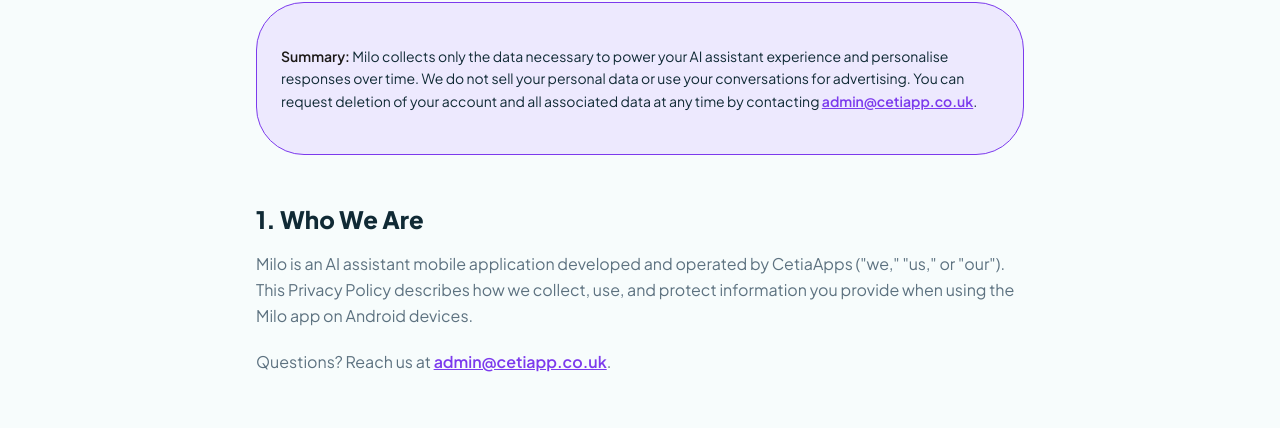
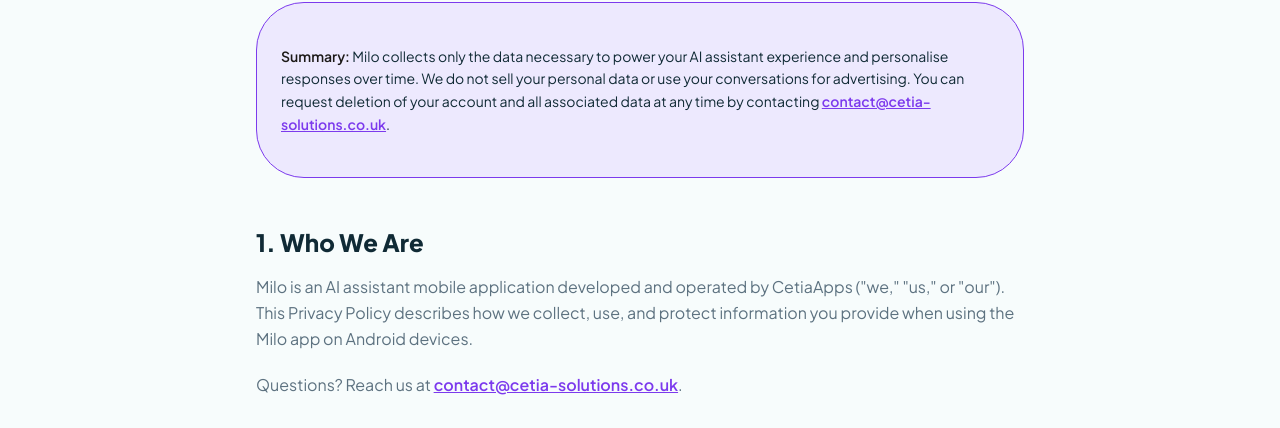
Before and after one commit to CetiaApps/website, a Next.js app: page /milo-privacy-policy in a window 1280 px wide. Shown: the part 304-732 px from the top of the page. Built offline with nearby package versions, Linux system fonts and the light colour scheme; no server answers.

Commit message:
Update SmartCart showcase and contact logging

```diff
--- a/src/app/contact/components/ContactForm.tsx
+++ b/src/app/contact/components/ContactForm.tsx
@@ -27,18 +27,34 @@
   });
   const [submitted, setSubmitted] = useState(false);
   const [loading, setLoading] = useState(false);
+  const [error, setError] = useState('');
 
   const handleChange = (event: React.ChangeEvent<HTMLInputElement | HTMLTextAreaElement | HTMLSelectElement>) => {
     setForm((current) => ({ ...current, [event.target.name]: event.target.value }));
   };
 
-  const handleSubmit = (event: React.FormEvent) => {
+  const handleSubmit = async (event: React.FormEvent) => {
     event.preventDefault();
     setLoading(true);
-    setTimeout(() => {
+    setError('');
+
+    try {
+      const response = await fetch('/api/contact', {
+        method: 'POST',
+        headers: { 'Content-Type': 'application/json' },
+        body: JSON.stringify(form),
+      });
+
+      if (!response.ok) {
+        throw new Error('Contact submission failed.');
+      }
+
+      setSubmitted(true);
+    } catch {
+      setError('Sorry, we could not send your message. Please email contact@cetia-solutions.co.uk.');
+    } finally {
       setLoading(false);
-      setSubmitted(true);
-    }, 900);
+    }
   };
 
   if (submitted) {
@@ -99,6 +115,11 @@
           <button type="submit" disabled={loading} className="mt-7 inline-flex min-h-[48px] items-center justify-center rounded-full bg-primary px-7 text-sm font-extrabold text-primary-foreground transition-colors hover:bg-teal-800 disabled:opacity-60">
             {loading ? 'Sending...' : 'Send project brief'}
           </button>
+          {error ? (
+            <p className="mt-4 rounded-xl border border-red-200 bg-red-50 px-4 py-3 text-sm font-semibold text-red-700">
+              {error}
+            </p>
+          ) : null}
         </form>
 
         <aside className="space-y-5">
@@ -124,9 +145,9 @@
           <div className="rounded-[2rem] border border-border bg-background p-6 shadow-sm md:p-8">
             <h2 className="mb-5 text-2xl font-extrabold text-foreground">Contact details</h2>
             <div className="space-y-4 text-sm font-semibold text-muted-foreground">
-              <a href="mailto:admin@cetiaapp.co.uk" className="flex items-center gap-3 transition-colors hover:text-primary">
+              <a href="mailto:contact@cetia-solutions.co.uk" className="flex items-center gap-3 transition-colors hover:text-primary">
                 <Mail size={20} className="text-primary" />
-                admin@cetiaapp.co.uk
+                contact@cetia-solutions.co.uk
               </a>
               <p className="flex items-center gap-3">
                 <MapPin size={20} className="text-primary" />
--- a/src/app/milo-privacy-policy/components/MiloPrivacyContent.tsx
+++ b/src/app/milo-privacy-policy/components/MiloPrivacyContent.tsx
@@ -23,7 +23,7 @@
         <div className="prose prose-stone max-w-none">
           <div className="rounded-2xl p-6 mb-10 border" style={{ backgroundColor: '#EDE9FE', borderColor: '#7C3AED' }}>
             <p className="text-sm text-foreground leading-relaxed">
-              <strong>Summary:</strong> Milo collects only the data necessary to power your AI assistant experience and personalise responses over time. We do not sell your personal data or use your conversations for advertising. You can request deletion of your account and all associated data at any time by contacting <a href="mailto:admin@cetiapp.co.uk" className="font-semibold" style={{ color: '#7C3AED' }}>admin@cetiapp.co.uk</a>.
+              <strong>Summary:</strong> Milo collects only the data necessary to power your AI assistant experience and personalise responses over time. We do not sell your personal data or use your conversations for advertising. You can request deletion of your account and all associated data at any time by contacting <a href="mailto:contact@cetia-solutions.co.uk" className="font-semibold" style={{ color: '#7C3AED' }}>contact@cetia-solutions.co.uk</a>.
             </p>
           </div>
 
@@ -33,7 +33,7 @@
               Milo is an AI assistant mobile application developed and operated by CetiaApps (&quot;we,&quot; &quot;us,&quot; or &quot;our&quot;). This Privacy Policy describes how we collect, use, and protect information you provide when using the Milo app on Android devices.
             </p>
             <p className="text-muted-foreground leading-relaxed mt-4">
-              Questions? Reach us at <a href="mailto:admin@cetiapp.co.uk" className="font-semibold" style={{ color: '#7C3AED' }}>admin@cetiapp.co.uk</a>.
+              Questions? Reach us at <a href="mailto:contact@cetia-solutions.co.uk" className="font-semibold" style={{ color: '#7C3AED' }}>contact@cetia-solutions.co.uk</a>.
             </p>
           </section>
 
@@ -144,14 +144,14 @@
               <li><strong>Data portability:</strong> Receive your conversation history in a portable format (JSON/PDF).</li>
             </ul>
             <p className="text-muted-foreground leading-relaxed mt-4">
-              Contact us at <a href="mailto:admin@cetiapp.co.uk" className="font-semibold" style={{ color: '#7C3AED' }}>admin@cetiapp.co.uk</a> to exercise any of these rights. We will respond within 30 days.
+              Contact us at <a href="mailto:contact@cetia-solutions.co.uk" className="font-semibold" style={{ color: '#7C3AED' }}>contact@cetia-solutions.co.uk</a> to exercise any of these rights. We will respond within 30 days.
             </p>
           </section>
 
           <section className="mb-10">
             <h2 className="text-2xl font-extrabold text-foreground mb-4">10. Children&apos;s Privacy</h2>
             <p className="text-muted-foreground leading-relaxed">
-              Milo is not directed to children under 13. We do not knowingly collect data from children. If you believe a child has created an account, please contact us at <a href="mailto:admin@cetiapp.co.uk" className="font-semibold" style={{ color: '#7C3AED' }}>admin@cetiapp.co.uk</a> and we will delete the account immediately.
+              Milo is not directed to children under 13. We do not knowingly collect data from children. If you believe a child has created an account, please contact us at <a href="mailto:contact@cetia-solutions.co.uk" className="font-semibold" style={{ color: '#7C3AED' }}>contact@cetia-solutions.co.uk</a> and we will delete the account immediately.
             </p>
           </section>
 
@@ -209,7 +209,7 @@
               </div>
               <div className="flex items-center gap-3">
                 <span className="font-bold text-foreground text-sm w-24">Email:</span>
-                <a href="mailto:admin@cetiapp.co.uk" className="font-semibold text-sm hover:underline" style={{ color: '#7C3AED' }}>admin@cetiapp.co.uk</a>
+                <a href="mailto:contact@cetia-solutions.co.uk" className="font-semibold text-sm hover:underline" style={{ color: '#7C3AED' }}>contact@cetia-solutions.co.uk</a>
               </div>
               <div className="flex items-center gap-3">
                 <span className="font-bold text-foreground text-sm w-24">Response:</span>
--- a/src/app/smart-recipe-privacy-policy/components/PrivacyContent.tsx
+++ b/src/app/smart-recipe-privacy-policy/components/PrivacyContent.tsx
@@ -25,7 +25,7 @@
             <p className="text-sm text-foreground leading-relaxed">
               <strong>Summary:</strong> SmartRecipe collects only the data necessary to deliver personalized recipe recommendations. We do not sell your personal data to third parties. You can request deletion of your data at any time via our{' '}
               <Link href="/smartrecipe-data-deletion" className="text-primary font-semibold hover:underline">data deletion request form</Link>{' '}
-              or by contacting us at <a href="mailto:admin@cetiapp.co.uk" className="text-primary font-semibold">admin@cetiapp.co.uk</a>.
+              or by contacting us at <a href="mailto:contact@cetia-solutions.co.uk" className="text-primary font-semibold">contact@cetia-solutions.co.uk</a>.
             </p>
           </div>
 
@@ -35,7 +35,7 @@
               SmartRecipe is a mobile application developed and operated by CetiaApps (&quot;we,&quot; &quot;us,&quot; or &quot;our&quot;). This Privacy Policy explains how we collect, use, disclose, and safeguard your information when you use the SmartRecipe mobile application available on Android.
             </p>
             <p className="text-muted-foreground leading-relaxed mt-4">
-              If you have questions about this policy, please contact us at <a href="mailto:admin@cetiapp.co.uk" className="text-primary font-semibold">admin@cetiapp.co.uk</a>.
+              If you have questions about this policy, please contact us at <a href="mailto:contact@cetia-solutions.co.uk" className="text-primary font-semibold">contact@cetia-solutions.co.uk</a>.
             </p>
           </section>
 
@@ -128,14 +128,14 @@
               <li><strong>Opt-out of notifications:</strong> Disable push notifications at any time in your device settings or app preferences.</li>
             </ul>
             <p className="text-muted-foreground leading-relaxed mt-4">
-              To exercise any of these rights, email us at <a href="mailto:admin@cetiapp.co.uk" className="text-primary font-semibold">admin@cetiapp.co.uk</a>. We will respond within 30 days.
+              To exercise any of these rights, email us at <a href="mailto:contact@cetia-solutions.co.uk" className="text-primary font-semibold">contact@cetia-solutions.co.uk</a>. We will respond within 30 days.
             </p>
           </section>
 
           <section className="mb-10">
             <h2 className="text-2xl font-extrabold text-foreground mb-4">8. Children&apos;s Privacy</h2>
             <p className="text-muted-foreground leading-relaxed">
-              SmartRecipe is not directed to children under the age of 13 (or 16 in the European Economic Area). We do not knowingly collect personal information from children. If you believe we have inadvertently collected information from a child, please contact us immediately at <a href="mailto:admin@cetiapp.co.uk" className="text-primary font-semibold">admin@cetiapp.co.uk</a> and we will delete such information promptly.
+              SmartRecipe is not directed to children under the age of 13 (or 16 in the European Economic Area). We do not knowingly collect personal information from children. If you believe we have inadvertently collected information from a child, please contact us immediately at <a href="mailto:contact@cetia-solutions.co.uk" className="text-primary font-semibold">contact@cetia-solutions.co.uk</a> and we will delete such information promptly.
             </p>
           </section>
 
@@ -200,7 +200,7 @@
               </div>
               <div className="flex items-center gap-3">
                 <span className="font-bold text-foreground text-sm w-24">Email:</span>
-                <a href="mailto:admin@cetiapp.co.uk" className="text-primary font-semibold text-sm hover:underline">admin@cetiapp.co.uk</a>
+                <a href="mailto:contact@cetia-solutions.co.uk" className="text-primary font-semibold text-sm hover:underline">contact@cetia-solutions.co.uk</a>
               </div>
               <div className="flex items-center gap-3">
                 <span className="font-bold text-foreground text-sm w-24">Response:</span>
--- a/src/app/smartcart-delete-my-data/page.tsx
+++ b/src/app/smartcart-delete-my-data/page.tsx
@@ -108,7 +108,7 @@
             <section className="mb-10">
               <h2 className="text-2xl font-extrabold text-foreground mb-4">Need Help?</h2>
               <p className="text-muted-foreground leading-relaxed">
-                The preferred method is to raise a SmartCart support ticket inside the app. You can also contact us at <a href="mailto:admin@cetiaapp.co.uk" className="text-primary font-semibold hover:underline">admin@cetiaapp.co.uk</a> if you cannot access your account.
+                The preferred method is to raise a SmartCart support ticket inside the app. You can also contact us at <a href="mailto:contact@cetia-solutions.co.uk" className="text-primary font-semibold hover:underline">contact@cetia-solutions.co.uk</a> if you cannot access your account.
               </p>
             </section>
           </div>
--- a/src/app/smartcart-privacy-policy/components/SmartCartPrivacyContent.tsx
+++ b/src/app/smartcart-privacy-policy/components/SmartCartPrivacyContent.tsx
@@ -60,7 +60,7 @@
               SmartCart is a mobile application developed and operated by Cetia Solutions (&quot;we,&quot; &quot;us,&quot; or &quot;our&quot;). This Privacy Policy explains how we collect, use, store, and share information when you use SmartCart on Android, iOS, or any supported platform.
             </p>
             <p className="text-muted-foreground leading-relaxed mt-4">
-              Contact us at <a href="mailto:admin@cetiaapp.co.uk" className="text-primary font-semibold">admin@cetiaapp.co.uk</a> if you have questions or privacy requests.
+              Contact us at <a href="mailto:contact@cetia-solutions.co.uk" className="text-primary font-semibold">contact@cetia-solutions.co.uk</a> if you have questions or privacy requests.
             </p>
           </section>
 
@@ -222,7 +222,7 @@
               <li>Complain to a data protection authority, such as the UK Information Commissioner&apos;s Office.</li>
             </ul>
             <p className="text-muted-foreground leading-relaxed mt-4">
-              To request deletion, open SmartCart, go to Account settings, choose Help & support, tap Create support ticket, and ask for data deletion. You can find the full instructions on our <Link href="/smartcart-delete-my-data" className="text-primary font-semibold hover:underline">Delete my Data page</Link>. You can also email <a href="mailto:admin@cetiaapp.co.uk" className="text-primary font-semibold">admin@cetiaapp.co.uk</a>. We aim to respond to support and privacy requests within 30 days unless a shorter or longer period is required by law.
+              To request deletion, open SmartCart, go to Account settings, choose Help & support, tap Create support ticket, and ask for data deletion. You can find the full instructions on our <Link href="/smartcart-delete-my-data" className="text-primary font-semibold hover:underline">Delete my Data page</Link>. You can also email <a href="mailto:contact@cetia-solutions.co.uk" className="text-primary font-semibold">contact@cetia-solutions.co.uk</a>. We aim to respond to support and privacy requests within 30 days unless a shorter or longer period is required by law.
             </p>
           </section>
 
@@ -263,7 +263,7 @@
               </div>
               <div className="flex items-center gap-3">
                 <span className="font-bold text-foreground text-sm w-24">Email:</span>
-                <a href="mailto:admin@cetiaapp.co.uk" className="text-primary font-semibold text-sm hover:underline">admin@cetiaapp.co.uk</a>
+                <a href="mailto:contact@cetia-solutions.co.uk" className="text-primary font-semibold text-sm hover:underline">contact@cetia-solutions.co.uk</a>
               </div>
               <div className="flex items-center gap-3">
                 <span className="font-bold text-foreground text-sm w-24">Response:</span>
--- a/src/app/smartrecipe-data-deletion/components/DataDeletionForm.tsx
+++ b/src/app/smartrecipe-data-deletion/components/DataDeletionForm.tsx
@@ -68,8 +68,8 @@
           </p>
           <p className="text-sm text-muted-foreground mb-8">
             If you have any questions in the meantime, email us at{' '}
-            <a href="mailto:admin@cetiapp.co.uk" className="text-primary font-semibold hover:underline">
-              admin@cetiapp.co.uk
+            <a href="mailto:contact@cetia-solutions.co.uk" className="text-primary font-semibold hover:underline">
+              contact@cetia-solutions.co.uk
             </a>
           </p>
           <Link
@@ -293,13 +293,13 @@
                 If you have questions about your data or this process, contact our privacy team directly.
               </p>
               <a
-                href="mailto:admin@cetiapp.co.uk"
+                href="mailto:contact@cetia-solutions.co.uk"
                 className="inline-flex items-center gap-2 text-sm font-semibold text-primary hover:underline"
               >
                 <svg width="16" height="16" viewBox="0 0 24 24" fill="none" stroke="currentColor" strokeWidth="2">
                   <path d="M3 8l7.89 5.26a2 2 0 002.22 0L21 8M5 19h14a2 2 0 002-2V7a2 2 0 00-2-2H5a2 2 0 00-2 2v10a2 2 0 002 2z" />
                 </svg>
-                admin@cetiapp.co.uk
+                contact@cetia-solutions.co.uk
               </a>
               <div className="mt-4 pt-4 border-t border-border">
                 <Link
```
Also changed, not shown: src/app/api/contact/route.ts (added, +60 -0 lines), src/app/smartcart/page.tsx (+35 -7 lines), src/styles/tailwind.css.
